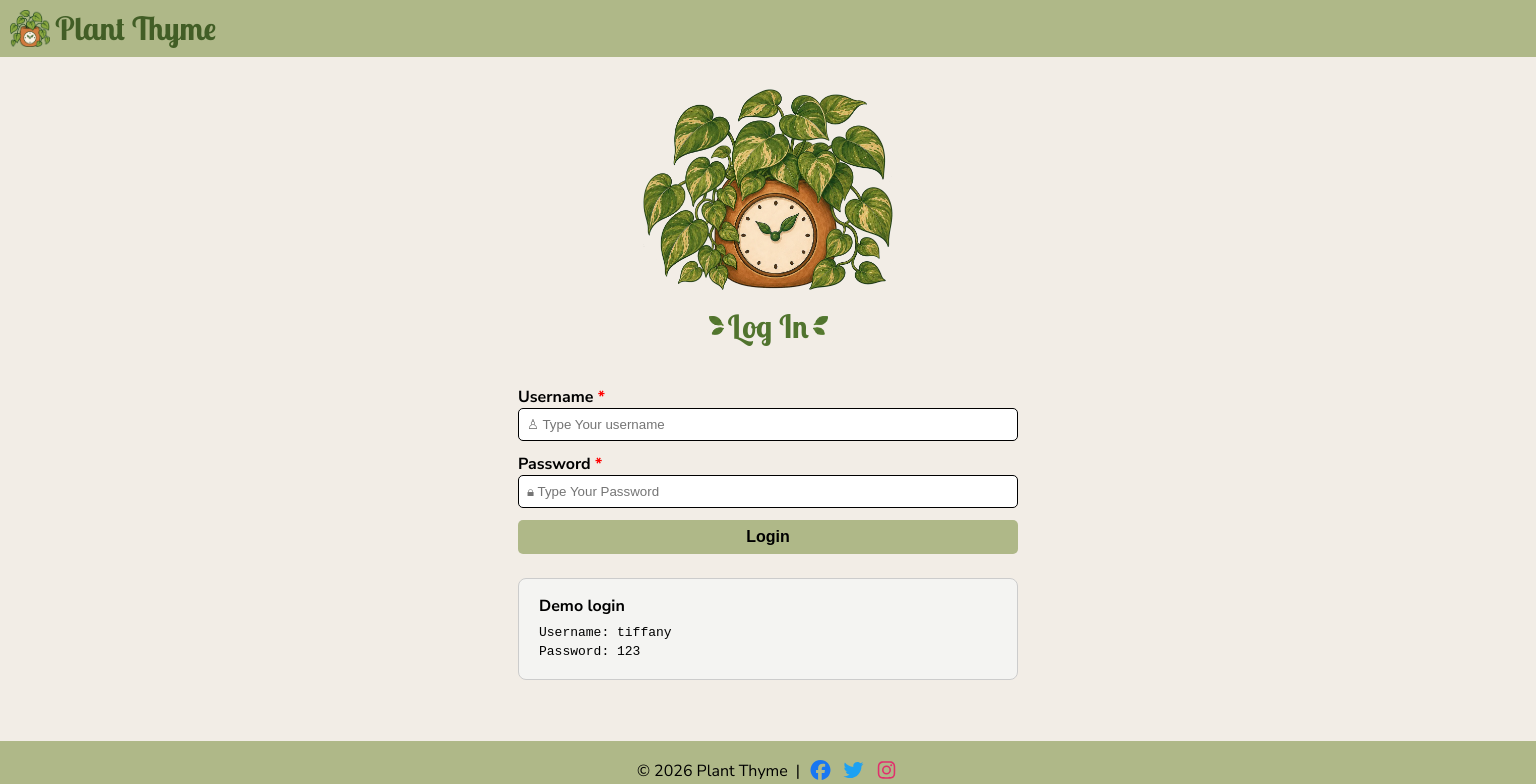
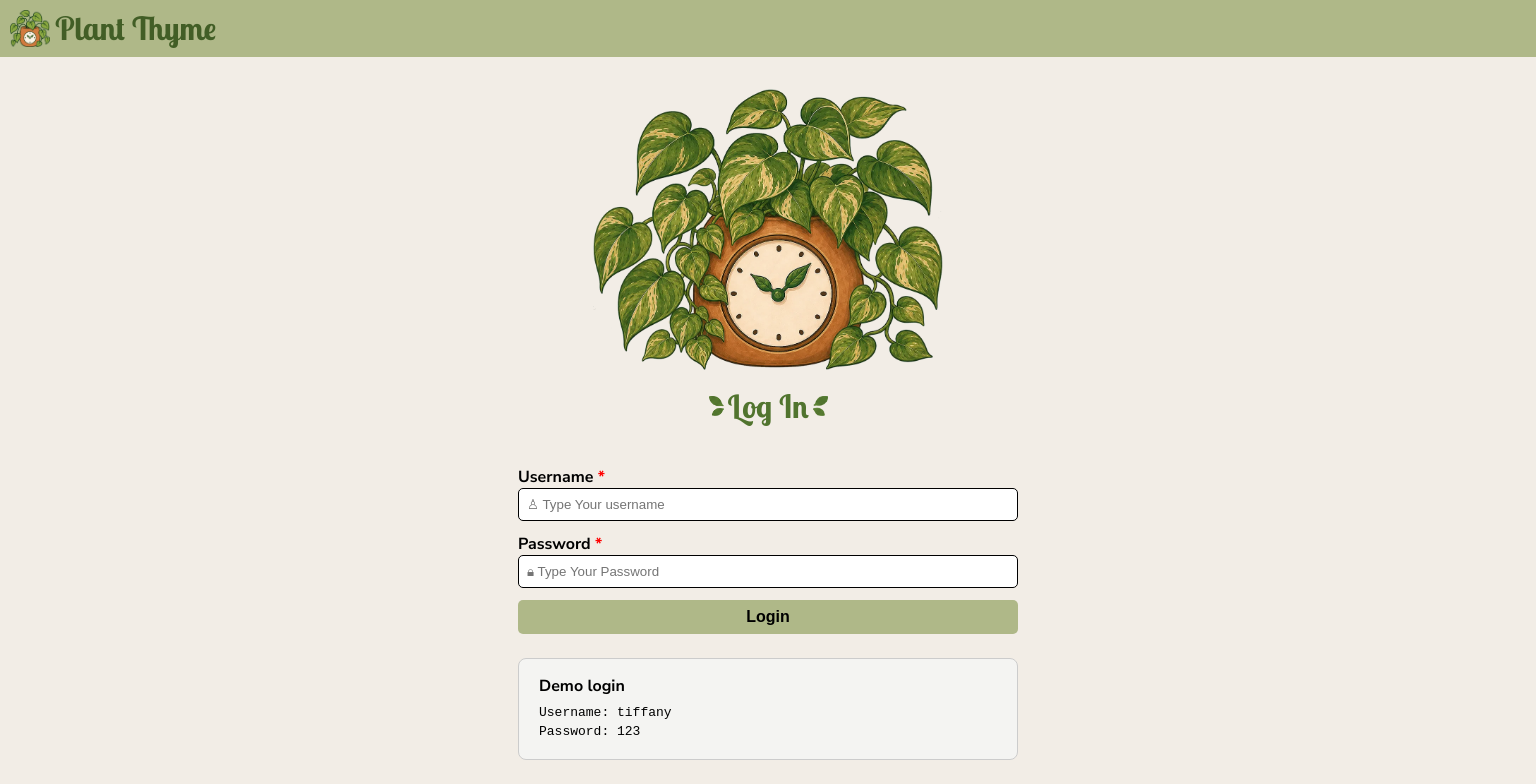
Before and after one commit to tiff-m-tech/plant-thyme, a React (Vite) app in the folder PlantThyme/: page / in a window 1536 px wide. Shown: the top 784 px of the page. Built offline with nearby package versions, Linux system fonts and the light colour scheme.

Commit message:
Added the decoration image at the top of the page to media queries so it gets bigger as the screen does.

```diff
--- a/PlantThyme/src/components/pages/pages.css
+++ b/PlantThyme/src/components/pages/pages.css
@@ -271,6 +271,10 @@ main {
     .search-cards-container {
         grid-template-columns: repeat(2, 1fr);
     }
+
+    .large-page-image {
+        width: 300px;
+    }
 }
 
 /* Large Desktop */
@@ -282,4 +286,8 @@ main {
     .search-cards-container {
         grid-template-columns: repeat(3, 1fr);
     }
+
+    .large-page-image {
+        width: 350px;
+    }
 }
```
